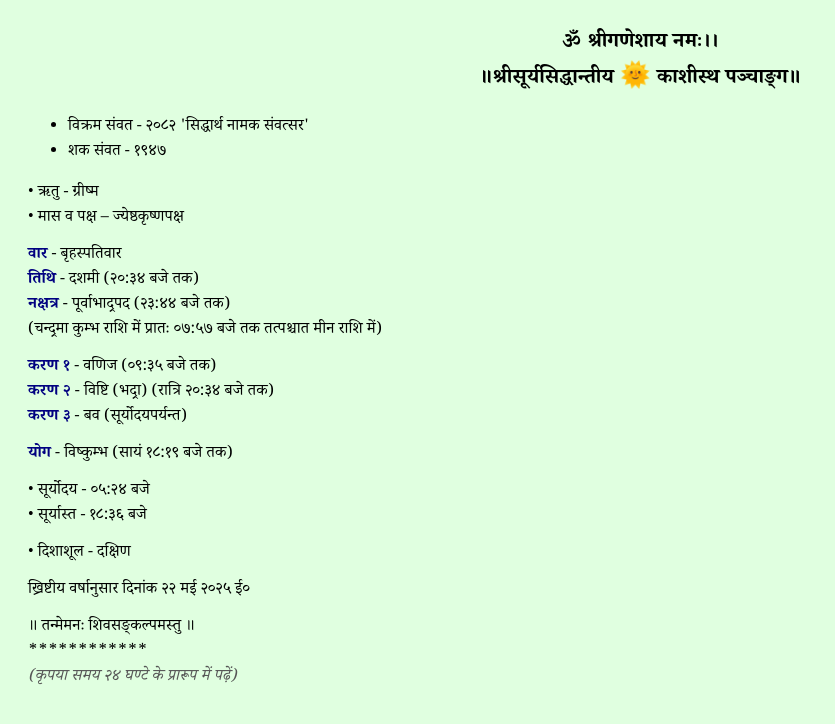
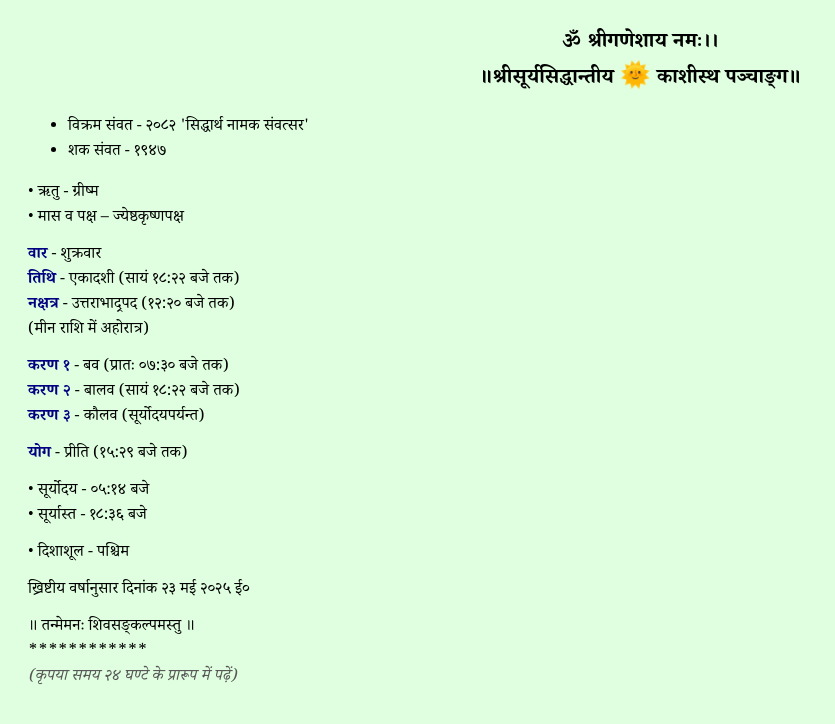
Before and after one commit to Jyotish-hub-25/jyotishiji.com, a plain HTML site: page Panchanga.html in a window 1280 px wide. Shown: the whole page, without its empty margins (0-835 px from the left). Drawn offline with Linux system fonts and the light colour scheme.

Commit message:
Update Panchanga.html

```diff
--- a/Panchanga.html
+++ b/Panchanga.html
@@ -88,18 +88,18 @@
       shakSamvat: "१९४७",
       ritu: "ग्रीष्म",
       maasPaksha: "ज्येष्ठकृष्णपक्ष",
-      vaar: "बृहस्पतिवार",
-      tithi: "दशमी (२०:३४ बजे तक)",
-      nakshatra: "पूर्वाभाद्रपद (२३:४४ बजे तक)",
-      chandraRashi: "(चन्द्रमा कुम्भ राशि में प्रातः ०७:५७ बजे तक तत्पश्चात मीन राशि में)",
-      karan1: "वणिज (०९:३५ बजे तक)",
-      karan2: "विष्टि (भद्रा) (रात्रि २०:३४ बजे तक)",
-      karan3: "बव (सूर्योदयपर्यन्त)",
-      yoga: "विष्कुम्भ (सायं १८:१९ बजे तक)",
-      sunrise: "०५:२४ बजे",
+      vaar: "शुक्रवार",
+      tithi: "एकादशी (सायं १८:२२ बजे तक)",
+      nakshatra: "उत्तराभाद्रपद (१२:२० बजे तक)",
+      chandraRashi: "(मीन राशि में अहोरात्र)",
+      karan1: "बव (प्रातः ०७:३० बजे तक)",
+      karan2: "बालव (सायं १८:२२ बजे तक)",
+      karan3: "कौलव (सूर्योदयपर्यन्त)",
+      yoga: "प्रीति (१५:२९ बजे तक)",
+      sunrise: "०५:१४ बजे",
       sunset: "१८:३६ बजे",
-      dishashool: "दक्षिण",
-      date: "२२ मई २०२५ ई०"
+      dishashool: "पश्चिम",
+      date: "२३ मई २०२५ ई०"
     };
 
     for (let key in panchangaData) {
```
